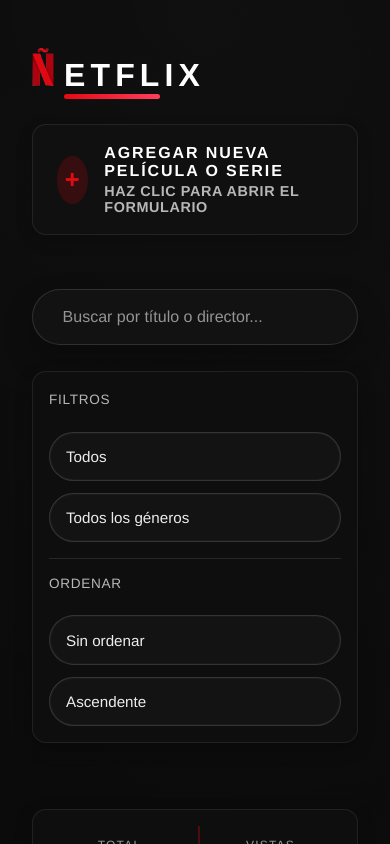
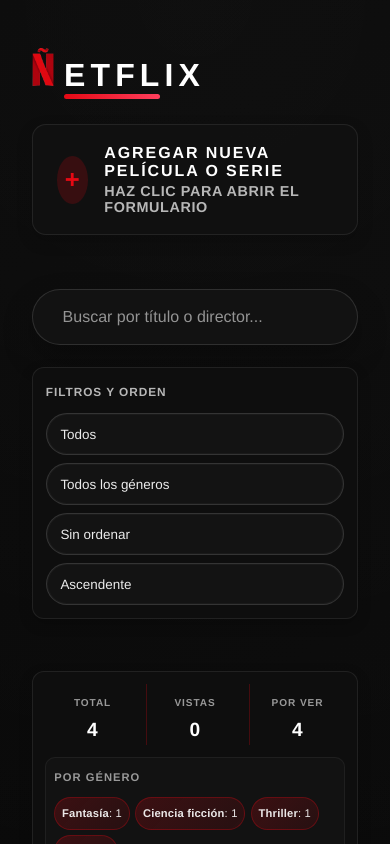
Before and after one commit to valentin-bustamante/27.456.000, a React (Vite) app: page / in a window 390 px wide. Shown: the top 844 px of the page. Built offline with nearby package versions, Linux system fonts and the light colour scheme.

Commit message:
arregos esteticos

```diff
--- a/src/components/CounterStats/CounterStats.module.css
+++ b/src/components/CounterStats/CounterStats.module.css
@@ -1,30 +1,30 @@
 .container {
-  margin: 1.5rem 0;
-  padding: 1.5rem;
+  margin: 0.9rem 0 1.1rem;
+  padding: 0.95rem;
   background: rgba(15, 15, 15, 0.96);
-  border-radius: 14px;
+  border-radius: 12px;
   border: 1px solid rgba(255, 255, 255, 0.08);
-  box-shadow: 0 6px 18px rgba(0, 0, 0, 0.22);
+  box-shadow: 0 5px 14px rgba(0, 0, 0, 0.2);
 }
 
 .statsWrapper {
   display: flex;
-  gap: 2rem;
+  gap: 0.9rem;
   justify-content: space-between;
   flex-wrap: wrap;
-  margin-bottom: 1.5rem;
+  margin-bottom: 0.75rem;
 }
 
 .statItem {
   display: flex;
   flex-direction: column;
   align-items: center;
-  gap: 0.75rem;
+  gap: 0.35rem;
   flex: 1;
-  min-width: 140px;
-  padding: 1rem;
+  min-width: 116px;
+  padding: 0.55rem 0.5rem;
   text-align: center;
-  border-left: 2px solid rgba(229, 9, 20, 0.3);
+  border-left: 1px solid rgba(229, 9, 20, 0.26);
   transition: all 0.22s ease;
 }
 
@@ -39,26 +39,27 @@
 }
 
 .label {
-  font-size: 0.875rem;
-  font-weight: 400;
+  font-size: 0.7rem;
+  font-weight: 600;
   color: #999999;
   text-transform: uppercase;
-  letter-spacing: 0.1em;
+  letter-spacing: 0.09em;
 }
 
 .number {
-  font-size: 2.5rem;
+  font-size: 1.65rem;
   font-weight: 700;
   color: #ffffff;
+  line-height: 1;
 }
 
 .progressBar {
   width: 100%;
-  height: 3px;
+  height: 2px;
   background-color: rgba(255, 255, 255, 0.08);
   border-radius: 2px;
   overflow: hidden;
-  margin-top: 0.5rem;
+  margin-top: 0.45rem;
 }
 
 .progressFill {
@@ -71,20 +72,20 @@
 .genreBlock {
   display: flex;
   flex-direction: column;
-  gap: 0.75rem;
+  gap: 0.45rem;
   width: 100%;
-  padding: 1rem;
+  padding: 0.62rem;
   background: rgba(255, 255, 255, 0.02);
-  border-radius: 12px;
+  border-radius: 10px;
   border: 1px solid rgba(255, 255, 255, 0.05);
 }
 
 .genreLabel {
-  font-size: 0.875rem;
-  font-weight: 400;
+  font-size: 0.7rem;
+  font-weight: 600;
   color: #999999;
   text-transform: uppercase;
-  letter-spacing: 0.1em;
+  letter-spacing: 0.09em;
 }
 
 .genreList {
@@ -93,15 +94,15 @@
   margin: 0;
   display: flex;
   flex-wrap: wrap;
-  gap: 0.5rem;
+  gap: 0.35rem;
 }
 
 .genreItem {
-  padding: 0.5rem 0.8rem;
-  border-radius: 20px;
+  padding: 0.28rem 0.5rem;
+  border-radius: 999px;
   background: linear-gradient(135deg, rgba(229, 9, 20, 0.2), rgba(229, 9, 20, 0.1));
   color: rgba(255, 255, 255, 0.9);
-  font-size: 0.9rem;
+  font-size: 0.76rem;
   font-weight: 500;
   border: 1px solid rgba(229, 9, 20, 0.3);
   transition: all 0.2s ease;
@@ -114,56 +115,56 @@
 
 @media (max-width: 768px) {
   .statsWrapper {
-    gap: 1rem;
+    gap: 0.6rem;
   }
 
   .statItem {
-    padding: 0.75rem;
-    min-width: 120px;
+    padding: 0.45rem;
+    min-width: 102px;
   }
 
   .label {
-    font-size: 0.8rem;
+    font-size: 0.67rem;
   }
 
   .number {
-    font-size: 2rem;
+    font-size: 1.4rem;
   }
 
   .genreList {
-    justify-content: center;
+    justify-content: flex-start;
   }
 }
 
 @media (max-width: 480px) {
   .container {
-    padding: 1rem;
+    padding: 0.75rem;
   }
 
   .statsWrapper {
-    gap: 0.5rem;
+    gap: 0.4rem;
   }
 
   .statItem {
-    padding: 0.5rem;
-    min-width: 100px;
-    gap: 0.5rem;
+    padding: 0.4rem;
+    min-width: 92px;
+    gap: 0.35rem;
   }
 
   .label {
-    font-size: 0.75rem;
+    font-size: 0.63rem;
   }
 
   .number {
-    font-size: 1.75rem;
+    font-size: 1.2rem;
   }
 
   .genreBlock {
-    padding: 0.75rem;
+    padding: 0.52rem;
   }
 
   .genreItem {
-    font-size: 0.85rem;
-    padding: 0.4rem 0.6rem;
+    font-size: 0.7rem;
+    padding: 0.24rem 0.42rem;
   }
 }
--- a/src/components/FilterMovie/FilterMovie.jsx
+++ b/src/components/FilterMovie/FilterMovie.jsx
@@ -3,8 +3,10 @@
 function FilterMovie({ filters, sorting, onChange, onSortChange }) {
     return (
         <div className={styles.container}>
-            <div className={styles.filterRow}>
-                <span className={styles.rowLabel}>Filtros</span>
+            <div className={styles.headerRow}>
+                <span className={styles.rowLabel}>Filtros y orden</span>
+            </div>
+            <div className={styles.controlsRow}>
                 <select
                     className={styles.select}
                     value={filters.type}
@@ -28,10 +30,6 @@
                     <option value="Comedia">Comedia</option>
                     <option value="Aventura">Aventura</option>
                 </select>
-            </div>
-
-            <div className={styles.sortRow}>
-                <span className={styles.rowLabel}>Ordenar</span>
                 <select
                     className={styles.select}
                     value={sorting.sortBy}
--- a/src/components/FilterMovie/FilterMovie.module.css
+++ b/src/components/FilterMovie/FilterMovie.module.css
@@ -1,45 +1,41 @@
 .container {
     width: 100%;
-    margin: 10px 0;
+    margin: 6px 0;
     display: flex;
     flex-direction: column;
-    gap: 1rem;
-    padding: 1.2rem;
+    gap: 0.55rem;
+    padding: 0.8rem 0.9rem;
     background: rgba(15, 15, 15, 0.96);
-    border-radius: 14px;
+    border-radius: 12px;
     border: 1px solid rgba(255, 255, 255, 0.08);
-    box-shadow: 0 6px 18px rgba(0, 0, 0, 0.22);
+    box-shadow: 0 5px 14px rgba(0, 0, 0, 0.2);
 }
 
-.filterRow {
-    display: grid;
-    grid-template-columns: repeat(2, minmax(0, 1fr));
-    gap: 12px;
+.headerRow {
+    display: flex;
+    align-items: center;
 }
 
-.sortRow {
+.controlsRow {
     display: grid;
-    grid-template-columns: repeat(2, minmax(0, 1fr));
-    gap: 12px;
-    padding-top: 0.8rem;
-    border-top: 1px solid rgba(255, 255, 255, 0.1);
+    grid-template-columns: repeat(4, minmax(0, 1fr));
+    gap: 8px;
 }
 
 .rowLabel {
-    font-size: 0.85rem;
-    font-weight: 500;
+    font-size: 0.74rem;
+    font-weight: 700;
     color: rgba(255, 255, 255, 0.7);
     text-transform: uppercase;
-    letter-spacing: 0.05em;
-    margin-bottom: 0.5rem;
-    grid-column: 1 / -1;
+    letter-spacing: 0.08em;
 }
 
 .select {
-    font-size: clamp(0.95rem, 0.50vw, 1.05rem);
+    font-size: clamp(0.84rem, 0.45vw, 0.92rem);
     width: 100%;
     min-width: 0;
-    padding: 0.95rem 1rem;
+    height: 42px;
+    padding: 0 0.85rem;
     border-radius: 999px;
     border: 1px solid rgba(255, 255, 255, 0.14);
     background-color: rgba(20, 20, 20, 0.96);
@@ -68,11 +64,17 @@
 
 @media (max-width: 900px) {
     .container {
-        padding: 1rem;
+        padding: 0.8rem;
     }
 
-    .filterRow,
-    .sortRow {
+    .controlsRow {
+        grid-template-columns: repeat(2, minmax(0, 1fr));
+        gap: 8px;
+    }
+}
+
+@media (max-width: 560px) {
+    .controlsRow {
         grid-template-columns: 1fr;
     }
 }
```
